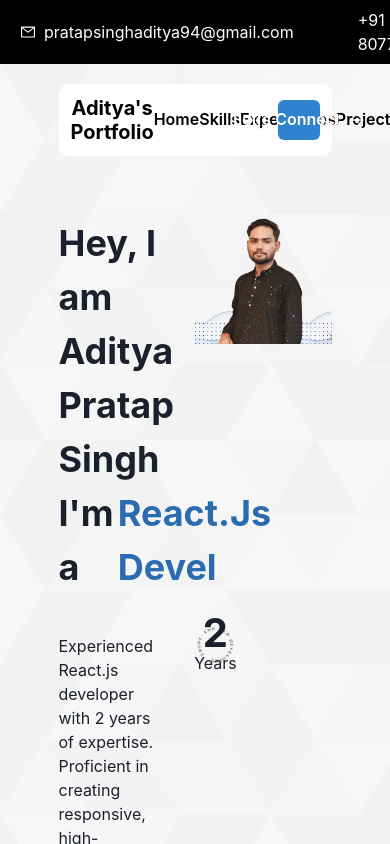
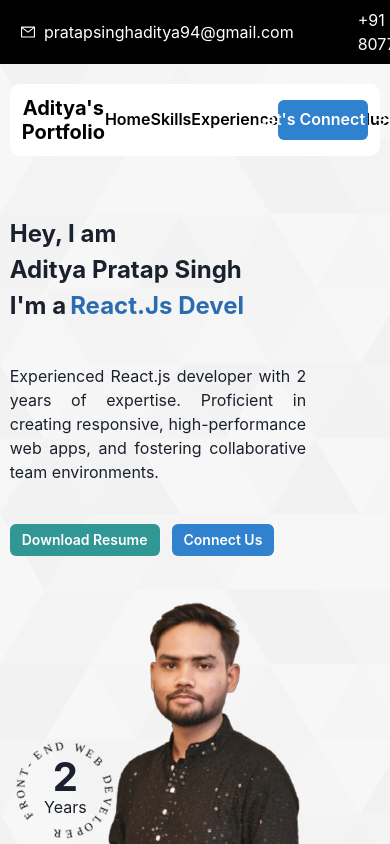
Before and after one commit to AdityaPratap06/portfolio-website, a Next.js app: page / in a window 390 px wide. Built offline with nearby package versions, Linux system fonts and the light colour scheme; some icons are missing.

Commit message:
intro responsive

```diff
--- a/src/common/CenterX.js
+++ b/src/common/CenterX.js
@@ -4,7 +4,7 @@ import React from "react";
 export const CenterX = ({ children }) => {
     return (
         <Box align="center">
-            <Flex w="70%" align="start" flexDir={{ base: "column", md: "row" }}>
+            <Flex w={{ base: "95%", sm: "85%", md: "80%", lg: "70%" }} align="start" flexDir={{ base: "column", md: "row" }}>
                 {children}
             </Flex>
         </Box>
--- a/src/common/Typewriter.js
+++ b/src/common/Typewriter.js
@@ -35,9 +35,9 @@ export const Typewriter = () => {
   }, [currentWord, forward, index]);
 
   return (
-    <Flex>
-      <Flex fontSize={36} fontWeight={"bold"}>I&apos;m a</Flex>
-      <Flex className="word" ml={1} fontSize={36} fontWeight={"bold"} color="blue.600">{currentWord}</Flex>
+    <Flex fontSize={{ base: 24, md: 24, lg: 30, xl: 36 }}>
+      <Flex fontWeight={"bold"}>I&apos;m a</Flex>
+      <Flex className="word" ml={1} fontWeight={"bold"} color="blue.600">{currentWord}</Flex>
     </Flex>
   )
 };
--- a/src/features/Home/Intro.js
+++ b/src/features/Home/Intro.js
@@ -1,3 +1,4 @@
+import { CenterX } from "@/common/CenterX";
 import { Typewriter } from "@/common/Typewriter";
 import { Box, Button, Flex, Image, Text } from "@chakra-ui/react";
 import { useRouter } from "next/router";
@@ -6,22 +7,21 @@ import React from "react";
 export const Intro = () => {
     const router = useRouter()
     return (
-        <Flex pt={10} pb={20}>
-            <Box w="15%">
-            </Box>
-            <Flex w="35%" flexDir={"column"} justify="center">
-                <Text fontSize={36} fontWeight={"bold"}>Hey, I am</Text>
-                <Text fontSize={36} fontWeight={"bold"}>Aditya Pratap Singh</Text>
+        <CenterX>
+            <Flex w="100%" pb={20} flexDir={{ base: "column", md: "row" }}>
+                <Flex pt={10} h="100%" w={{ base: "100%", md: "50%" }} flexDir={"column"} justify="center" align={"flex-start"}>
+                    <Text fontSize={{ base: 24, md: 24, lg: 30, xl: 36 }} fontWeight={"bold"}>Hey, I am</Text>
+                    <Text fontSize={{ base: 24, md: 24, lg: 30, xl: 36 }} fontWeight={"bold"}>Aditya Pratap Singh</Text>
                     <Typewriter />
                     <Flex w="80%" flexWrap={"wrap"} my={10}>
-                    <Text>Experienced React.js developer with 2 years of expertise. Proficient in creating responsive, high-performance web apps, and fostering collaborative team environments.</Text>
+                        <Text textAlign={"justify"}>Experienced React.js developer with 2 years of expertise. Proficient in creating responsive, high-performance web apps, and fostering collaborative team environments.</Text>
                     </Flex>
                     <Flex>
-                    <Button colorScheme="teal" onClick={() => router.push("/Aditya-Pratap-Singh-Resume.pdf")}>Download Resume</Button>
-                    <Button ml={3} colorScheme="blue" onClick={() => window.open("https://www.linkedin.com/in/aditya-mern-full-stack-developer/")}>Connect Us</Button>
+                        <Button size={{ base: 'sm', md: "md" }} colorScheme="teal" onClick={() => router.push("/Aditya-Pratap-Singh-Resume.pdf")}>Download Resume</Button>
+                        <Button size={{ base: 'sm', md: "md" }} ml={3} colorScheme="blue" onClick={() => window.open("https://www.linkedin.com/in/aditya-mern-full-stack-developer/")}>Connect Us</Button>
                     </Flex>
                 </Flex>
-            <Box w="35%" position={"relative"}>
+                <Box pt={10} w={{ base: "100%", md: "50%" }} position={"relative"} justify="center">
                     <Flex position={"absolute"} align="center" justify={"flex-start"} w="100%" h="100%">
                         <Image className="rotating-image" w="30%" h="30%" src="front-end-developer-image.svg" alt="" />
                     </Flex>
@@ -33,8 +33,7 @@ export const Intro = () => {
                     </Flex>
                     <Image src="/Aditya-intro1.png" alt="Aditya" />
                 </Box>
-            <Box w="15%">
-            </Box>
             </Flex>
+        </CenterX>
     )
 }
```
Lines whose indentation alone changed are shown as unchanged.
